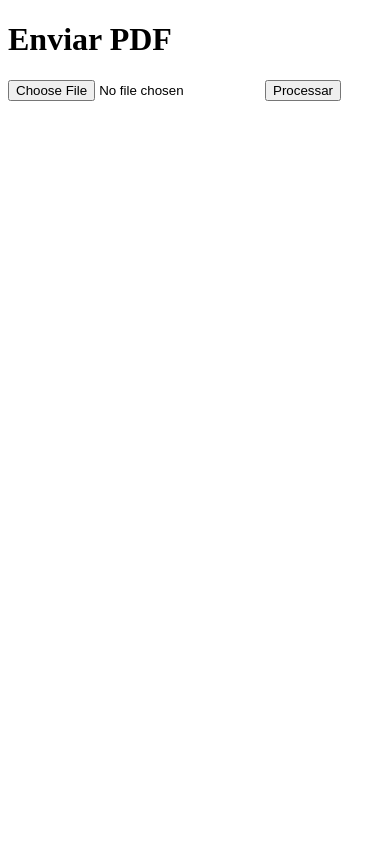
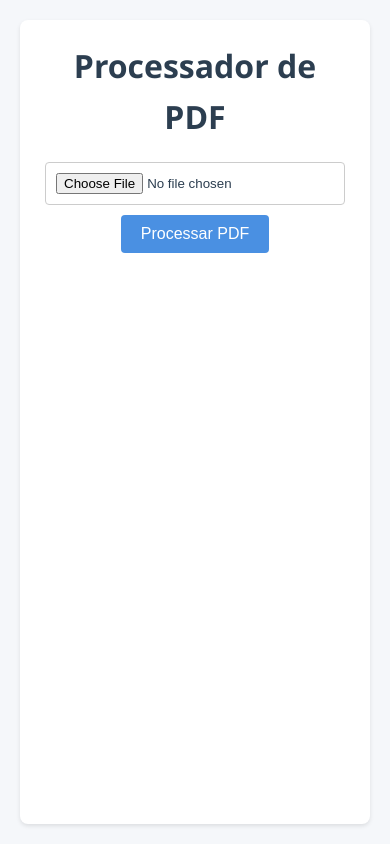
Before and after one commit to xFireHide/converter, a Flask app: page / in a window 390 px wide. Run offline with Flask 3, Linux system fonts and the light colour scheme.

Commit message:
Update index.html

```diff
--- a/templates/index.html
+++ b/templates/index.html
@@ -2,18 +2,180 @@
 <html lang="pt-BR">
 <head>
   <meta charset="UTF-8">
+  <meta name="viewport" content="width=device-width, initial-scale=1.0">
   <title>Processador de PDF</title>
+  <style>
+    :root {
+      --bg-color: #f5f7fa;
+      --text-color: #2c3e50;
+      --primary-color: #4a90e2;
+      --secondary-color: #ecf0f1;
+    }
+    * {
+      box-sizing: border-box;
+      margin: 0;
+      padding: 0;
+    }
+    body {
+      font-family: 'Segoe UI', Tahoma, Geneva, Verdana, sans-serif;
+      background-color: var(--bg-color);
+      color: var(--text-color);
+      line-height: 1.6;
+    }
+    .container {
+      display: grid;
+      grid-template-columns: 1fr 300px;
+      gap: 20px;
+      max-width: 1000px;
+      margin: 0 auto;
+      padding: 20px;
+      min-height: 100vh;
+    }
+    .main-content {
+      background-color: #fff;
+      padding: 20px;
+      border-radius: 8px;
+      box-shadow: 0 2px 4px rgba(0,0,0,0.1);
+    }
+    .sidebar {
+      position: sticky;
+      top: 20px;
+      background-color: var(--secondary-color);
+      padding: 20px;
+      border-radius: 8px;
+      height: fit-content;
+    }
+    h1 {
+      font-size: 2rem;
+      margin-bottom: 10px;
+      text-align: center;
+    }
+    form {
+      display: flex;
+      flex-direction: column;
+      gap: 10px;
+      align-items: center;
+      margin-top: 20px;
+    }
+    input[type="file"] {
+      padding: 10px;
+      border: 1px solid #ccc;
+      border-radius: 4px;
+      width: 100%;
+      max-width: 300px;
+    }
+    button {
+      padding: 10px 20px;
+      border: none;
+      border-radius: 4px;
+      background-color: var(--primary-color);
+      color: #fff;
+      font-size: 1rem;
+      cursor: pointer;
+      transition: background 0.3s ease;
+    }
+    button:hover {
+      background-color: #357ab8;
+    }
+    #progress-container {
+      margin-top: 20px;
+    }
+    #progress-bar {
+      width: 0%;
+      height: 25px;
+      background-color: var(--primary-color);
+      border-radius: 4px;
+      position: relative;
+      transition: width 0.3s ease;
+    }
+    #progress-text {
+      position: absolute;
+      left: 50%;
+      top: 0;
+      transform: translateX(-50%);
+      font-size: 0.9rem;
+      line-height: 25px;
+      color: #fff;
+    }
+    .hidden {
+      display: none;
+    }
+    .adsense-bottom {
+      margin-top: 20px;
+      text-align: center;
+    }
+    @media (max-width: 768px) {
+      .container {
+        grid-template-columns: 1fr;
+      }
+      .sidebar {
+        display: none;
+      }
+    }
+  </style>
 </head>
 <body>
-  <h1>Enviar PDF</h1>
+  <div class="container">
+    <main class="main-content">
+      <h1 id="page-title">Processador de PDF</h1>
 
-  {% if error %}
-    <p style="color:red">{{ error }}</p>
-  {% endif %}
+      <!-- AdSense Aqui: Entre o título e a barra de progresso -->
+      <div class="ads-banner-top">
+        <!-- AdSense Aqui -->
+      </div>
 
-  <form action="/" method="post" enctype="multipart/form-data">
-    <input type="file" name="pdf" accept="application/pdf" required>
-    <button type="submit">Processar</button>
-  </form>
+      <form id="upload-form">
+        <input type="file" id="pdf-input" accept="application/pdf" required>
+        <button type="submit" id="upload-button">Processar PDF</button>
+      </form>
+
+      <div id="progress-container" class="hidden">
+        <div id="progress-bar">
+          <span id="progress-text">0%</span>
+        </div>
+      </div>
+
+      <!-- AdSense Aqui: Parte inferior da página -->
+      <div class="adsense-bottom">
+        <!-- AdSense Aqui -->
+      </div>
+    </main>
+    <aside class="sidebar">
+      <!-- AdSense Aqui: Lateral direita sticky -->
+    </aside>
+  </div>
+
+  <script>
+    // URL de redirecionamento ao concluir (fácil de editar)
+    const REDIRECT_URL = '/download/sucesso';
+
+    const form = document.getElementById('upload-form');
+    const progressContainer = document.getElementById('progress-container');
+    const progressBar = document.getElementById('progress-bar');
+    const progressText = document.getElementById('progress-text');
+
+    form.addEventListener('submit', function(event) {
+      event.preventDefault();
+      form.classList.add('hidden');
+      progressContainer.classList.remove('hidden');
+
+      let progress = 0;
+      const interval = setInterval(() => {
+        progress += Math.random() * 10;
+        if (progress >= 100) {
+          progress = 100;
+          clearInterval(interval);
+          progressBar.style.width = '100%';
+          progressText.textContent = '100%';
+          setTimeout(() => {
+            window.location.href = REDIRECT_URL;
+          }, 500);
+        } else {
+          progressBar.style.width = progress + '%';
+          progressText.textContent = Math.floor(progress) + '%';
+        }
+      }, 300);
+    });
+  </script>
 </body>
 </html>
```
